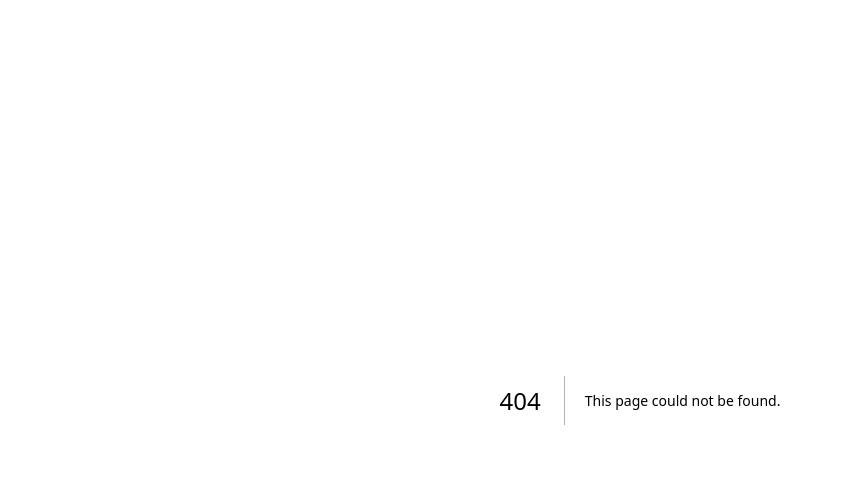
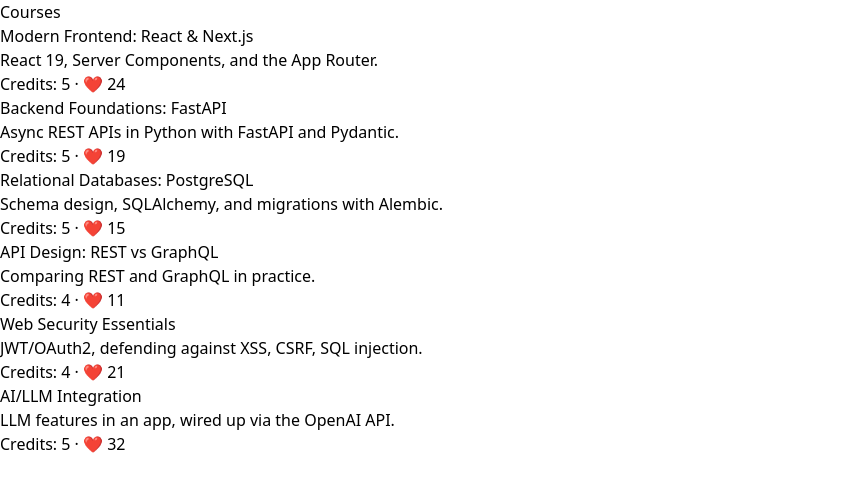
Before and after one commit to kuprianova24012006-ui/course-catalog, a Next.js app: page /courses in a window 1280 px wide. Before the commit this address had no page. Shown: the top 492 px of the page, without its empty margins (0-843 px from the left). Built offline with nearby package versions, Linux system fonts and the light colour scheme.

Commit message:
feat: add CourseCard component and courses list page

```diff
--- /dev/null
+++ b/app/courses/page.tsx
@@ -0,0 +1,25 @@
+import { getCourses } from "@/lib/courses";
+import CourseCard from "@/components/CourseCard";
+
+export default async function CoursesPage() {
+  const courses = await getCourses();
+
+  return (
+    <main>
+      <h1>Courses</h1>
+      <ul>
+        {courses.map((course) => (
+          <li key={course.id}>
+            <CourseCard
+              id={course.id}
+              title={course.title}
+              description={course.description}
+              credits={course.credits}
+              likes={course.likes}
+            />
+          </li>
+        ))}
+      </ul>
+    </main>
+  );
+}
--- /dev/null
+++ b/components/CourseCard.tsx
@@ -0,0 +1,29 @@
+import Link from "next/link";
+
+type CourseCardProps = {
+  id: string;
+  title: string;
+  description: string;
+  credits: number;
+  likes: number;
+};
+
+export default function CourseCard({
+  id,
+  title,
+  description,
+  credits,
+  likes,
+}: CourseCardProps) {
+  return (
+    <Link href={`/courses/${id}`}>
+      <article>
+        <h2>{title}</h2>
+        <p>{description}</p>
+        <p>
+          Credits: {credits} · ❤️ {likes}
+        </p>
+      </article>
+    </Link>
+  );
+}
```
